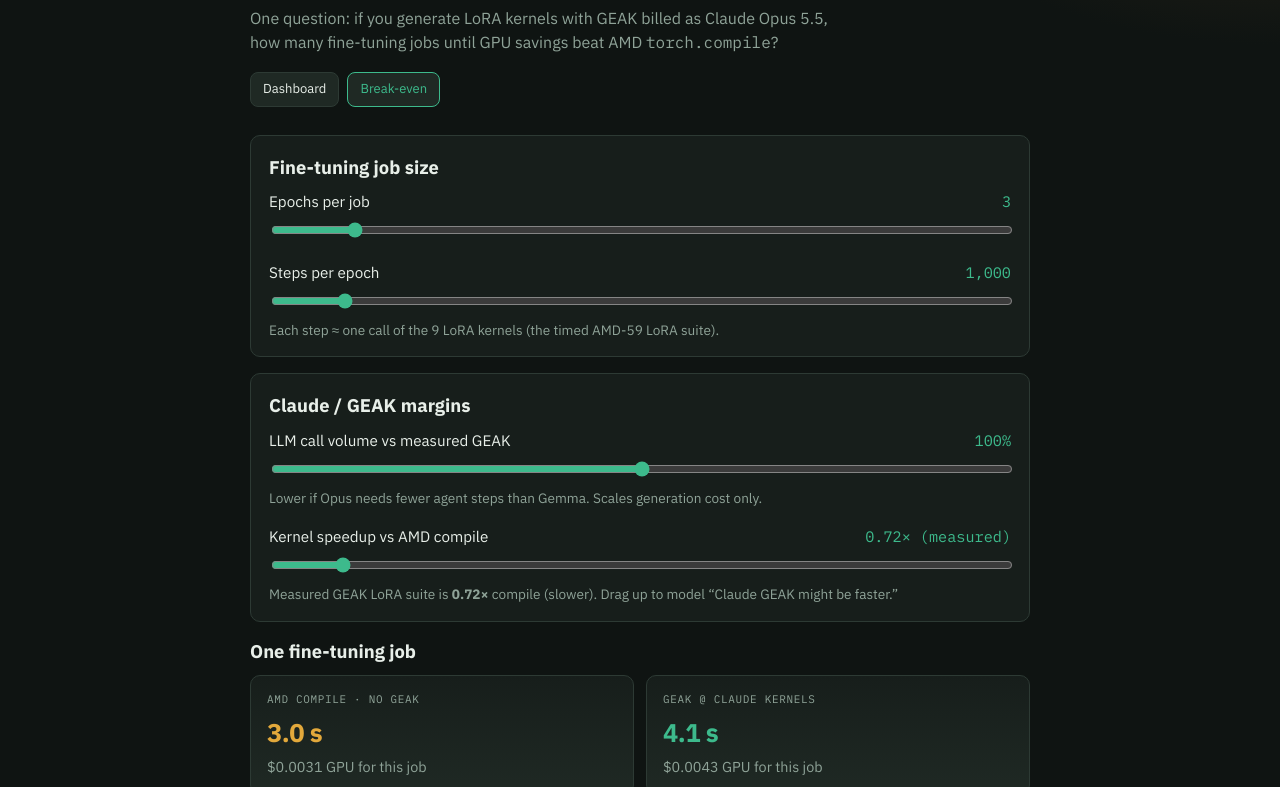
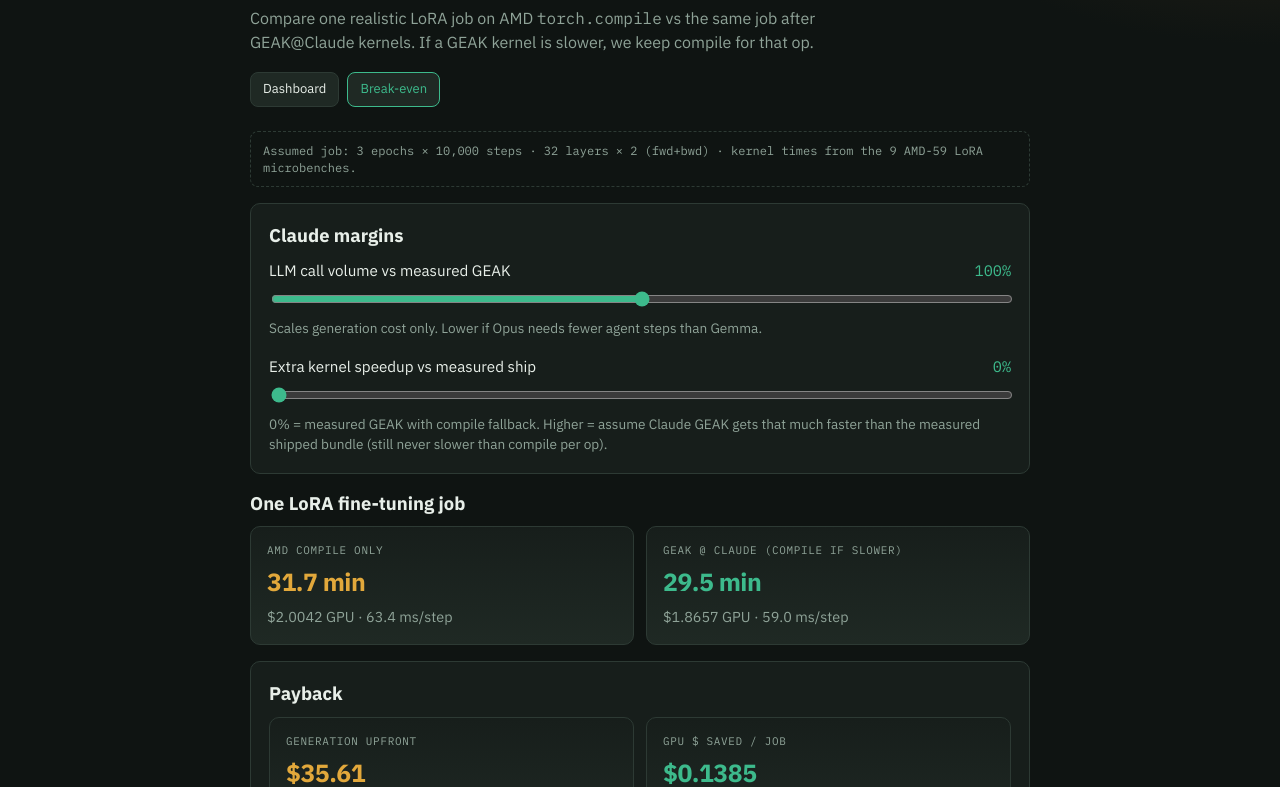
Before and after one commit to AniketAvataar/geak-verify-pages, a plain HTML site: page breakeven.html in a window 1280 px wide. Shown: the part 165-952 px from the top of the page. Drawn offline with Linux system fonts and the light colour scheme.

Commit message:
Make LoRA break-even use compile fallback and a realistic job size.
Scale AMD-59 LoRA microbench times by 32 layers and fwd/bwd for a 3x10k-step job, drop job-size controls, and always keep compile when GEAK is slower.

```diff
--- a/breakeven.html
+++ b/breakeven.html
@@ -10,7 +10,7 @@
 <style>
   :root {
     --bg: #0f1412; --bg2: #171e1b; --bg3: #1f2924; --line: #2d3a34;
-    --text: #e8efe9; --muted: #8fa398; --teal: #3dba8c; --teal-dim: #2a7a5c;
+    --text: #e8efe9; --muted: #8fa398; --teal: #3dba8c;
     --amber: #e2a83b; --coral: #e06b5c; --blue: #6aa6c8; --radius: 10px;
   }
   * { box-sizing: border-box; }
@@ -35,8 +35,8 @@
     font-size: clamp(1.7rem, 3.5vw, 2.35rem);
     margin: 8px 0 10px; letter-spacing: -0.02em; max-width: 18ch;
   }
-  .sub { color: var(--muted); margin: 0 0 18px; max-width: 62ch; }
-  nav { display: flex; gap: 8px; flex-wrap: wrap; margin-bottom: 28px; }
+  .sub { color: var(--muted); margin: 0 0 18px; max-width: 64ch; }
+  nav { display: flex; gap: 8px; flex-wrap: wrap; margin-bottom: 24px; }
   nav a {
     color: var(--text); text-decoration: none; font-size: 13px;
     padding: 7px 12px; border-radius: 8px;
@@ -46,7 +46,13 @@
   h2 { font-size: 1.15rem; margin: 0 0 10px; }
   .panel {
     background: var(--bg2); border: 1px solid var(--line);
-    border-radius: var(--radius); padding: 18px 18px 16px; margin: 0 0 16px;
+    border-radius: var(--radius); padding: 18px; margin: 0 0 16px;
+  }
+  .assume {
+    font-family: "IBM Plex Mono", monospace;
+    font-size: 12px; color: var(--muted);
+    border: 1px dashed var(--line); border-radius: 8px;
+    padding: 10px 12px; margin-bottom: 16px;
   }
   .compare {
     display: grid; grid-template-columns: 1fr 1fr; gap: 12px; margin-bottom: 16px;
@@ -60,11 +66,9 @@
     font-family: "IBM Plex Mono", monospace; font-size: 11px;
     letter-spacing: 0.06em; text-transform: uppercase; color: var(--muted);
   }
-  .card .value { font-size: 1.6rem; font-weight: 700; margin-top: 6px; letter-spacing: -0.02em; }
+  .card .value { font-size: 1.55rem; font-weight: 700; margin-top: 6px; letter-spacing: -0.02em; }
   .card .hint { color: var(--muted); font-size: 0.9rem; margin-top: 6px; }
-  .teal { color: var(--teal); } .amber { color: var(--amber); }
-  .coral { color: var(--coral); } .blue { color: var(--blue); }
-
+  .teal { color: var(--teal); } .amber { color: var(--amber); } .coral { color: var(--coral); }
   .control { margin: 0 0 16px; }
   .control:last-child { margin-bottom: 0; }
   .control label {
@@ -76,10 +80,9 @@
   }
   .control input[type=range] { width: 100%; accent-color: var(--teal); }
   .help { color: var(--muted); font-size: 0.85rem; margin: 6px 0 0; }
-
   .verdict {
     border-radius: var(--radius); border: 1px solid var(--line);
-    padding: 16px 18px; margin-top: 16px;
+    padding: 16px 18px; margin-top: 4px;
   }
   .verdict.bad { border-color: rgba(224,107,92,.55); background: rgba(224,107,92,.08); }
   .verdict.mid { border-color: rgba(226,168,59,.55); background: rgba(226,168,59,.08); }
@@ -93,8 +96,6 @@
   .mono { font-family: "IBM Plex Mono", monospace; }
   footer { margin-top: 28px; color: var(--muted); font-size: 0.85rem; }
   a { color: var(--blue); }
-  .story { color: var(--text); margin: 0 0 10px; }
-  .story strong { font-weight: 600; }
 </style>
 </head>
 <body>
@@ -102,74 +103,62 @@
     <div class="eyebrow">GEAK-verify · LoRA only</div>
     <h1>LoRA fine-tuning break-even</h1>
     <p class="sub">
-      One question: if you generate LoRA kernels with GEAK billed as Claude Opus 5.5,
-      how many fine-tuning jobs until GPU savings beat AMD <span class="mono">torch.compile</span>?
+      Compare one realistic LoRA job on AMD <span class="mono">torch.compile</span>
+      vs the same job after GEAK@Claude kernels. If a GEAK kernel is slower, we keep compile for that op.
     </p>
     <nav>
       <a href="index.html">Dashboard</a>
       <a class="active" href="breakeven.html">Break-even</a>
     </nav>
 
-    <div class="panel">
-      <h2>Fine-tuning job size</h2>
-      <div class="control">
-        <label><span>Epochs per job</span><span class="readout" id="epOut">3</span></label>
-        <input id="epochs" type="range" min="1" max="20" value="3" step="1" />
-      </div>
-      <div class="control">
-        <label><span>Steps per epoch</span><span class="readout" id="stOut">1,000</span></label>
-        <input id="steps" type="range" min="100" max="10000" value="1000" step="100" />
-        <p class="help">Each step ≈ one call of the 9 LoRA kernels (the timed AMD-59 LoRA suite).</p>
-      </div>
-    </div>
+    <div class="assume" id="assume"></div>
 
     <div class="panel">
-      <h2>Claude / GEAK margins</h2>
+      <h2>Claude margins</h2>
       <div class="control">
         <label><span>LLM call volume vs measured GEAK</span><span class="readout" id="callOut">100%</span></label>
         <input id="calls" type="range" min="50" max="150" value="100" step="5" />
-        <p class="help">Lower if Opus needs fewer agent steps than Gemma. Scales generation cost only.</p>
+        <p class="help">Scales generation cost only. Lower if Opus needs fewer agent steps than Gemma.</p>
       </div>
       <div class="control">
-        <label><span>Kernel speedup vs AMD compile</span><span class="readout" id="spOut">0.72× (measured)</span></label>
-        <input id="speedup" type="range" min="50" max="300" value="72" step="1" />
+        <label><span>Extra kernel speedup vs measured ship</span><span class="readout" id="extraOut">0%</span></label>
+        <input id="extra" type="range" min="0" max="100" value="0" step="5" />
         <p class="help">
-          Measured GEAK LoRA suite is <strong>0.72×</strong> compile (slower).
-          Drag up to model “Claude GEAK might be faster.”
+          0% = measured GEAK with compile fallback.
+          Higher = assume Claude GEAK gets that much faster than the measured shipped bundle
+          (still never slower than compile per op).
         </p>
       </div>
     </div>
 
-    <h2>One fine-tuning job</h2>
+    <h2>One LoRA fine-tuning job</h2>
     <div class="compare">
       <div class="card">
-        <div class="label">AMD compile · no GEAK</div>
+        <div class="label">AMD compile only</div>
         <div class="value amber" id="compileTime">—</div>
         <div class="hint" id="compileCost">—</div>
       </div>
       <div class="card">
-        <div class="label">GEAK @ Claude kernels</div>
+        <div class="label">GEAK @ Claude (compile if slower)</div>
         <div class="value teal" id="geakTime">—</div>
         <div class="hint" id="geakCost">—</div>
       </div>
     </div>
 
     <div class="panel">
-      <h2>Generation upfront (LoRA suite × Opus)</h2>
-      <p class="story" id="genStory"></p>
+      <h2>Payback</h2>
       <div class="compare">
         <div class="card">
-          <div class="label">Generation all-in</div>
+          <div class="label">Generation upfront</div>
           <div class="value amber" id="genCost">—</div>
-          <div class="hint" id="genHint">API + GPU while GEAK runs</div>
+          <div class="hint" id="genHint">9 LoRA kernels · Opus-priced</div>
         </div>
         <div class="card">
-          <div class="label">Saved GPU $ / job</div>
+          <div class="label">GPU $ saved / job</div>
           <div class="value" id="saveJob">—</div>
-          <div class="hint" id="saveHint">compile job − GEAK job</div>
+          <div class="hint">compile job − GEAK job</div>
         </div>
       </div>
-
       <div class="verdict" id="verdict">
         <div class="label" style="font-family:IBM Plex Mono,monospace;font-size:11px;letter-spacing:.06em;text-transform:uppercase;color:var(--muted)">Fine-tuning jobs to break even</div>
         <div class="big" id="beJobs">—</div>
@@ -179,17 +168,16 @@
     </div>
 
     <footer>
-      LoRA slice of AMD-59 · MI325X · GPU box $91/day · Opus $4/$20 per MTok ·
-      data <span class="mono">2026-11-13</span> ·
+      MI325X · $91/day · Opus $4/$20 per MTok · data <span class="mono">2026-11-13</span> ·
       <a href="https://github.com/AniketAvataar/geak-verify-pages">geak-verify-pages</a>
     </footer>
   </div>
 
   <script>
-  const fmtUsd = (x, d = 2) => {
+  const fmtUsd = (x, d) => {
     if (!Number.isFinite(x)) return '—';
-    const n = Math.abs(x) >= 100 ? 0 : Math.abs(x) >= 1 ? 2 : 4;
-    return '$' + x.toLocaleString(undefined, { maximumFractionDigits: d ?? n, minimumFractionDigits: Math.min(d ?? n, 2) });
+    const digits = d ?? (Math.abs(x) >= 10 ? 2 : 4);
+    return '$' + x.toLocaleString(undefined, { maximumFractionDigits: digits, minimumFractionDigits: Math.min(digits, 2) });
   };
   const fmtTime = (s) => {
     if (s < 60) return s.toFixed(1) + ' s';
@@ -198,69 +186,70 @@
   };
   const fmtJobs = (x) => {
     if (x == null) return 'never';
-    if (x >= 1e6) return (x / 1e6).toFixed(2) + 'M';
     if (x >= 1e3) return (x / 1e3).toFixed(1) + 'k';
     if (x >= 10) return x.toFixed(0);
     return x.toFixed(1);
   };
 
+  function shipBundleMs(kernels, extraPct) {
+    // Per op: start from measured GEAK, apply extra speedup, then never beat worse than compile.
+    const factor = 1 / (1 + extraPct / 100); // +50% extra speedup => 1/1.5 of geak time
+    let sum = 0;
+    for (const k of kernels) {
+      const g = k.geak_ms * factor;
+      sum += Math.min(g, k.compile_ms);
+    }
+    return sum;
+  }
+
   async function main() {
     const D = await (await fetch('breakeven_data.json', { cache: 'no-store' })).json();
     const gpuPerSec = D.gpu_box_usd_per_day / 86400;
-    const compileMs = D.step_ms.compile;
-    const measuredSp = compileMs / D.step_ms.geak_measured; // ~0.72
+    const J = D.job;
+    const mult = J.layers * J.passes_per_step;
+    const totalSteps = J.epochs * J.steps_per_epoch;
 
-    const ep = document.getElementById('epochs');
-    const st = document.getElementById('steps');
+    document.getElementById('assume').textContent =
+      `Assumed job: ${J.epochs} epochs × ${J.steps_per_epoch.toLocaleString()} steps · ` +
+      `${J.layers} layers × ${J.passes_per_step} (fwd+bwd) · ` +
+      `kernel times from the 9 AMD-59 LoRA microbenches.`;
+
     const calls = document.getElementById('calls');
-    const sp = document.getElementById('speedup');
-    // default slider to measured
-    sp.value = Math.round(measuredSp * 100);
+    const extra = document.getElementById('extra');
 
     function update() {
-      const epochs = Number(ep.value);
-      const steps = Number(st.value);
       const callScale = Number(calls.value) / 100;
-      const speedup = Number(sp.value) / 100; // vs compile; >1 means faster than compile
-      const totalSteps = epochs * steps;
+      const extraPct = Number(extra.value);
+      document.getElementById('callOut').textContent = Math.round(callScale * 100) + '%';
+      document.getElementById('extraOut').textContent = extraPct + '%';
 
-      document.getElementById('epOut').textContent = epochs;
-      document.getElementById('stOut').textContent = steps.toLocaleString();
-      document.getElementById('callOut').textContent = Math.round(callScale * 100) + '%';
-      const measured = Math.abs(speedup - measuredSp) < 0.015;
-      document.getElementById('spOut').textContent =
-        speedup.toFixed(2) + '×' + (measured ? ' (measured)' : speedup >= 1 ? ' vs compile' : ' (slower than compile)');
+      const compileBundle = D.bundle_ms.compile;
+      const shipBundle = shipBundleMs(D.kernels, extraPct);
 
-      const geakMs = compileMs / speedup;
-      const compileSec = totalSteps * compileMs / 1000;
-      const geakSec = totalSteps * geakMs / 1000;
+      const compileStepMs = compileBundle * mult;
+      const shipStepMs = shipBundle * mult;
+      const compileSec = totalSteps * compileStepMs / 1000;
+      const shipSec = totalSteps * shipStepMs / 1000;
       const compileUsd = compileSec * gpuPerSec;
-      const geakUsd = geakSec * gpuPerSec;
-      const saveUsd = compileUsd - geakUsd;
+      const shipUsd = shipSec * gpuPerSec;
+      const saveUsd = compileUsd - shipUsd;
 
       const gen = D.generation.usd_all_in * callScale;
-      const genApi = D.generation.usd_api * callScale;
-      const genGpu = D.generation.usd_gpu * callScale;
 
       document.getElementById('compileTime').textContent = fmtTime(compileSec);
-      document.getElementById('compileCost').textContent = fmtUsd(compileUsd, 4) + ' GPU for this job';
-      document.getElementById('geakTime').textContent = fmtTime(geakSec);
-      document.getElementById('geakCost').textContent = fmtUsd(geakUsd, 4) + ' GPU for this job';
+      document.getElementById('compileCost').textContent =
+        `${fmtUsd(compileUsd)} GPU · ${compileStepMs.toFixed(1)} ms/step`;
+      document.getElementById('geakTime').textContent = fmtTime(shipSec);
+      document.getElementById('geakCost').textContent =
+        `${fmtUsd(shipUsd)} GPU · ${shipStepMs.toFixed(1)} ms/step`;
 
       document.getElementById('genCost').textContent = fmtUsd(gen);
       document.getElementById('genHint').textContent =
-        `API ${fmtUsd(genApi)} + GPU ${fmtUsd(genGpu)} · ${D.n_kernels} LoRA kernels`;
-      document.getElementById('genStory').innerHTML =
-        `Optimizing the <strong>${D.n_kernels} LoRA kernels</strong> with GEAK (Opus-priced) costs
-         <strong>${fmtUsd(gen)}</strong> once. After that, each fine-tuning job
-         (<strong>${epochs}</strong> epochs × <strong>${steps.toLocaleString()}</strong> steps)
-         uses either compile or the generated kernels.`;
+        `API ${fmtUsd(D.generation.usd_api * callScale)} + GPU ${fmtUsd(D.generation.usd_gpu * callScale)}`;
 
       const saveEl = document.getElementById('saveJob');
-      saveEl.textContent = fmtUsd(saveUsd, 4);
+      saveEl.textContent = fmtUsd(saveUsd);
       saveEl.className = 'value ' + (saveUsd > 0 ? 'teal' : 'coral');
-      document.getElementById('saveHint').textContent =
-        saveUsd > 0 ? 'cheaper per job with GEAK kernels' : 'GEAK path is more expensive per job';
 
       const be = saveUsd > 0 ? gen / saveUsd : null;
       document.getElementById('beJobs').textContent = fmtJobs(be);
@@ -271,23 +260,23 @@
       if (be == null) {
         box.className = 'verdict bad';
         title.textContent = 'Does not break even';
-        body.textContent = 'At this speedup, GEAK@Claude LoRA kernels are not faster than AMD compile, so more fine-tuning jobs never recover the generation spend.';
-      } else if (be <= 5) {
+        body.textContent = 'Shipped kernels are not faster than compile, so more jobs never recover generation cost.';
+      } else if (be <= 20) {
         box.className = 'verdict good';
-        title.textContent = 'Worth it after a few jobs';
-        body.textContent = `About ${fmtJobs(be)} LoRA fine-tuning jobs recover the ${fmtUsd(gen)} generation cost.`;
-      } else if (be <= 50) {
+        title.textContent = 'Worth it after limited reuse';
+        body.textContent = `About ${fmtJobs(be)} LoRA jobs like this recover the ${fmtUsd(gen)} generation spend.`;
+      } else if (be <= 200) {
         box.className = 'verdict mid';
-        title.textContent = 'Only if you reuse the kernels a lot';
-        body.textContent = `Need ~${fmtJobs(be)} fine-tuning jobs at this job size before GEAK@Claude pays back.`;
+        title.textContent = 'Only if you reuse the kernels often';
+        body.textContent = `Need ~${fmtJobs(be)} fine-tuning jobs at this size before GEAK@Claude pays back.`;
       } else {
         box.className = 'verdict bad';
         title.textContent = 'Usually not worth it';
-        body.textContent = `Need ~${fmtJobs(be)} fine-tuning jobs. Prefer AMD compile unless kernels get meaningfully faster than compile.`;
+        body.textContent = `Need ~${fmtJobs(be)} jobs. Prefer AMD compile unless Claude GEAK gets clearly faster.`;
       }
     }
 
-    [ep, st, calls, sp].forEach((el) => el.addEventListener('input', update));
+    [calls, extra].forEach((el) => el.addEventListener('input', update));
     update();
   }
   main().catch((e) => {
--- a/breakeven_data.json
+++ b/breakeven_data.json
@@ -1,14 +1,20 @@
 {
-  "title": "LoRA fine-tuning break-even",
   "generated": "2026-11-13",
   "gpu_box_usd_per_day": 91.0,
-  "rates": { "input_per_mtok": 4.0, "output_per_mtok": 20.0 },
   "slice": "LoRA",
   "n_kernels": 9,
-  "note": "One training step proxy = one call of each of the 9 LoRA-suite kernels timed on MI325X. GEAK@Claude generation cost is the LoRA subset of the Gemma GEAK token volume, billed at Opus 5.5 list ($4/$20 per MTok, no cache) plus GPU rent for that wall time.",
-  "step_ms": {
+  "job": {
+    "label": "3 epochs × 10,000 steps · 32-layer LoRA (fwd+bwd)",
+    "epochs": 3,
+    "steps_per_epoch": 10000,
+    "layers": 32,
+    "passes_per_step": 2,
+    "note": "Microbench kernel times are scaled by layers × fwd/bwd so one job matches a small 7B-class LoRA run, not a single KernelBench launch."
+  },
+  "bundle_ms": {
     "compile": 0.9911,
-    "geak_measured": 1.3802
+    "geak_raw": 1.3802,
+    "ship_fallback": 0.9226
   },
   "generation": {
     "calls": 390,
@@ -19,10 +25,15 @@
     "usd_gpu": 9.57,
     "usd_all_in": 35.61
   },
-  "defaults": {
-    "epochs": 3,
-    "steps_per_epoch": 1000,
-    "call_scale_pct": 100,
-    "speedup_vs_compile": 0.72
-  }
+  "kernels": [
+    {"name": "1_LoRA_Linear_Projection", "compile_ms": 0.1183, "geak_ms": 0.2235},
+    {"name": "2_Llama_RMSNorm", "compile_ms": 0.0235, "geak_ms": 0.0215},
+    {"name": "3_Llama_SwiGLU", "compile_ms": 0.0301, "geak_ms": 0.0252},
+    {"name": "4_Rotary_Position_Embedding", "compile_ms": 0.0322, "geak_ms": 0.1303},
+    {"name": "5_LoRA_Down_Projection", "compile_ms": 0.1322, "geak_ms": 0.0974},
+    {"name": "1_LoRA_QKV_Projections", "compile_ms": 0.2247, "geak_ms": 0.211},
+    {"name": "2_LoRA_Gate_Up_SwiGLU", "compile_ms": 0.2199, "geak_ms": 0.2068},
+    {"name": "3_Grouped_Query_Causal_Attention", "compile_ms": 0.1086, "geak_ms": 0.2905},
+    {"name": "4_LoRA_Output_Residual_RMSNorm", "compile_ms": 0.1016, "geak_ms": 0.174}
+  ]
 }
```
